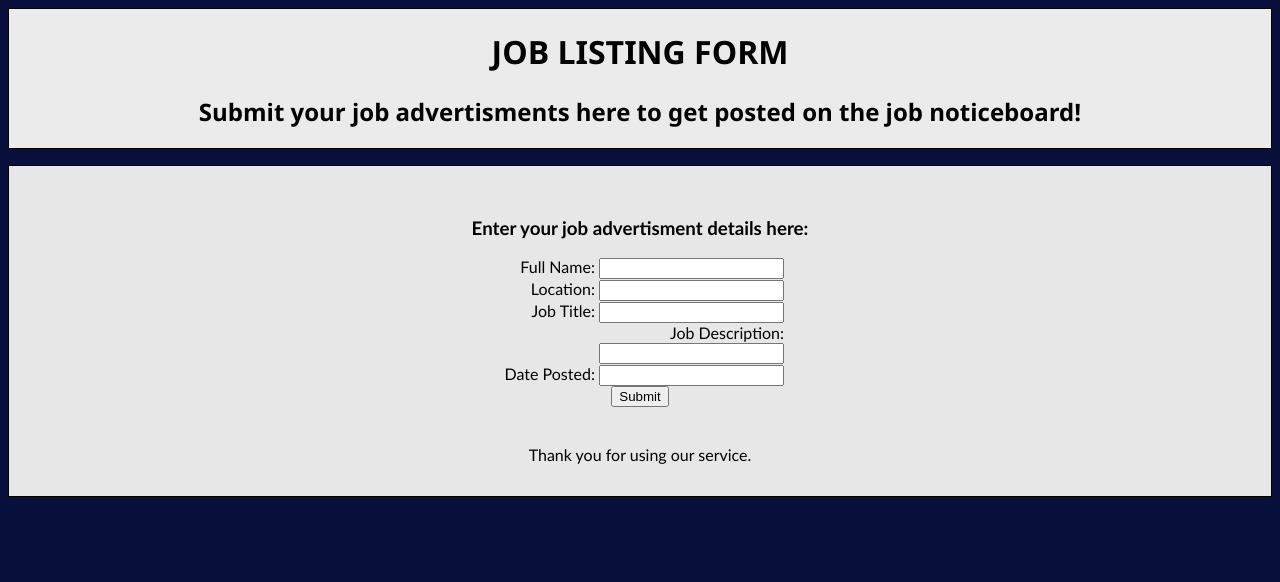
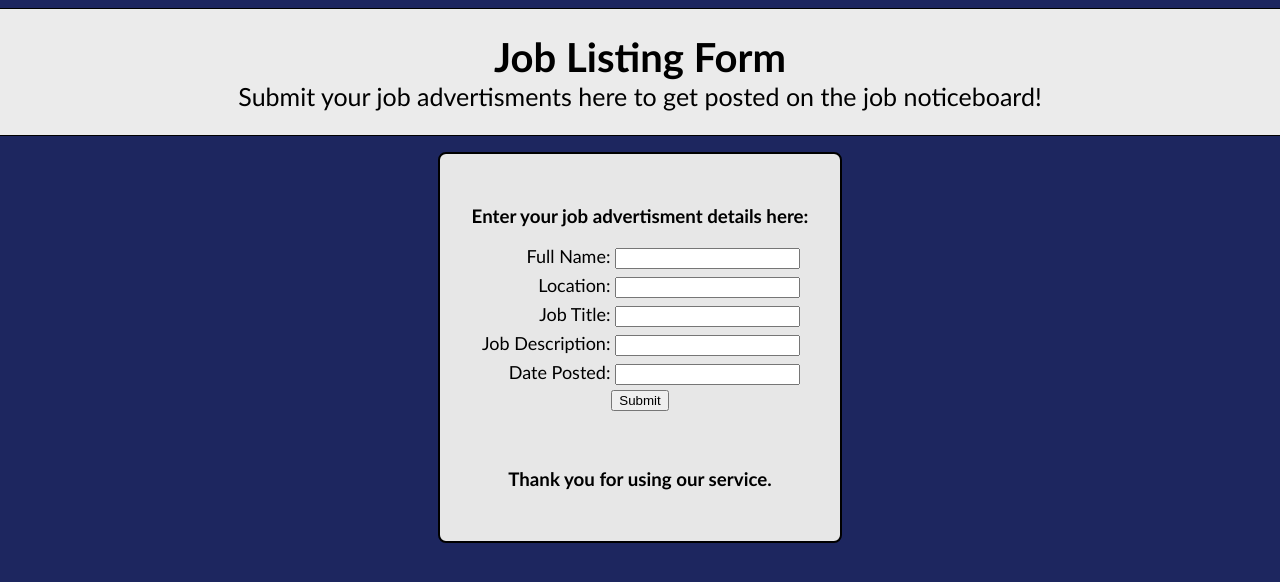
Before and after one commit to Cedric1910/COSC349Job_Listing_Noticeboard, a PHP site: page / in a window 1280 px wide. Shown: the top 582 px of the page. Run offline with PHP 8.4, Linux system fonts and the light colour scheme.

Commit message:
Improved color and size styling of all divs

```diff
--- a/www/index.html
+++ b/www/index.html
@@ -6,9 +6,9 @@
   </head>
   <body>
     <div class="header">
-      <h1> JOB LISTING FORM </h1>
-      <h2> Submit your job advertisments here to get
-        posted on the job noticeboard! </h2>
+      <div class="title"> Job Listing Form </div>
+      <div class="sub-title">Submit your job advertisments here to get
+        posted on the job noticeboard! </div>
     </div>
     <div class="content">
       <h3>Enter your job advertisment details here:</h3>
@@ -31,7 +31,7 @@
       </div>
       <button>Submit</button>
       <br><br>
-      Thank you for using our service.
+      <h3>Thank you for using our service.</h3>
     </div>
   </body>
 </html>
--- a/www/style.css
+++ b/www/style.css
@@ -1,28 +1,50 @@
 body{
-    background-color: rgb(8, 15, 59);
+    background-color: rgb(29, 38, 95);
+    display: flex;
+    flex-direction: column;
+    justify-content: center;
+    align-items: center;
 }
 
 .header{
     background-color: rgb(235, 235, 235);
     border: 1px solid black;
     text-align: center;
-    font-family: 'Segoe UI', Tahoma, Geneva, Verdana, sans-serif;
+    padding: 1.5rem;
+    width: 100%;
+    font-family: 'Trebuchet MS', 'Lucida Sans Unicode', 'Lucida Grande', 'Lucida Sans', Arial, sans-serif;
+}
+
+.title{
+    font-size: 40px;
+    font-weight: bold;
+}
+
+.sub-title{
+    font-size: 25px;
 }
 
 .content{
     margin-top: 1rem;
     background-color: rgb(231, 231, 231);
-    border: 1px solid black;
+    border: 2px solid black;
     padding: 2rem;
     text-align: center;
     display: flex;
     flex-direction: column;
+    max-width: 30rem;
     align-items: center;
     font-family: 'Trebuchet MS', 'Lucida Sans Unicode', 'Lucida Grande', 'Lucida Sans', Arial, sans-serif;
+    border-radius: 0.5rem;
 }
 
 .listing-form{
-    width: 18rem;
+    width: 20rem;
     text-align: right;
     list-style-type: none;
+    font-size: 18px;
 }
+
+.listing-form li{
+    margin-bottom: 5px;
+}
```
